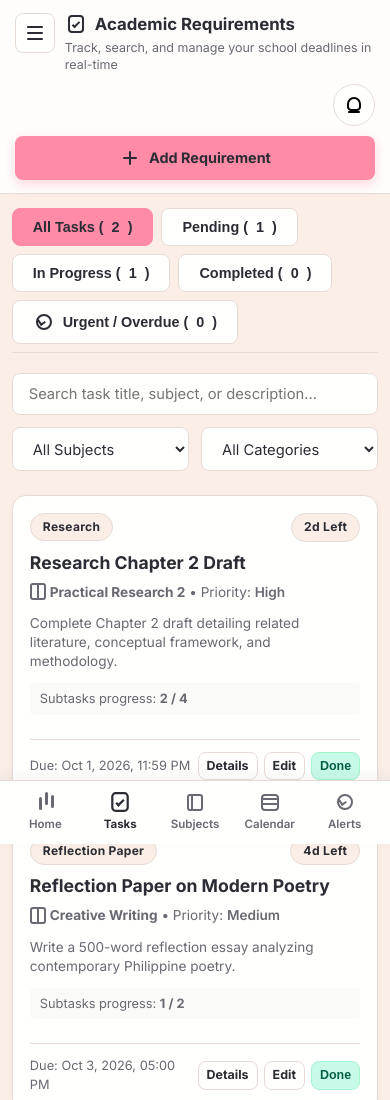
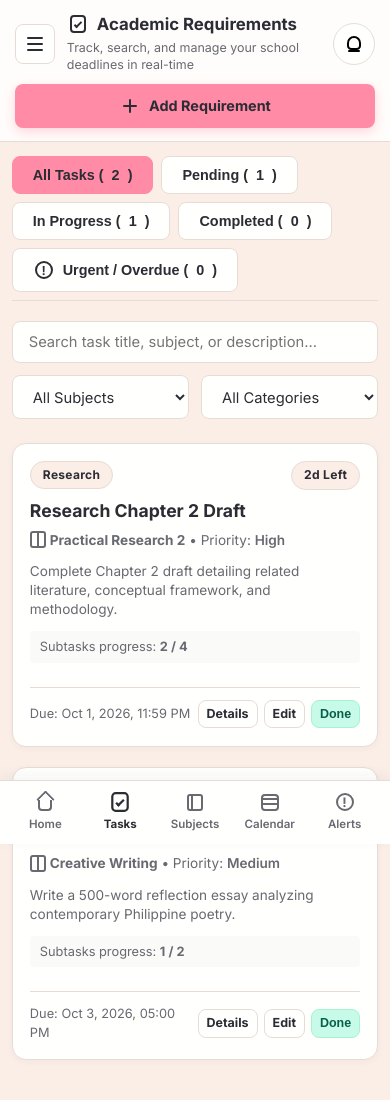
Before and after one commit to 03DxD12/Deadline-Buddy, a plain HTML site: page tasks.html in a window 390 px wide. Shown: the top 1100 px of the page. Drawn offline with Linux system fonts and the light colour scheme.

Commit message:
Fix mobile topbar bell and nav icons

```diff
--- a/css/style.css
+++ b/css/style.css
@@ -176,6 +176,25 @@ body {
     box-shadow: 6px -5px 0 currentColor, 12px -2px 0 currentColor;
 }
 
+.icon-home::before {
+    width: 13px;
+    height: 13px;
+    top: 2px;
+    border-left: 2px solid currentColor;
+    border-top: 2px solid currentColor;
+    border-radius: 2px 0 0 0;
+    transform: rotate(45deg);
+}
+
+.icon-home::after {
+    width: 14px;
+    height: 11px;
+    bottom: 2px;
+    border: 2px solid currentColor;
+    border-top: 0;
+    border-radius: 0 0 4px 4px;
+}
+
 .icon-tasks::before {
     width: 16px;
     height: 18px;
@@ -221,19 +240,18 @@ body {
 }
 
 .icon-alerts::before {
-    width: 16px;
-    height: 16px;
+    width: 18px;
+    height: 18px;
     border: 2px solid currentColor;
     border-radius: 50%;
 }
 
 .icon-alerts::after {
-    width: 6px;
-    height: 7px;
-    border-left: 2px solid currentColor;
-    border-bottom: 2px solid currentColor;
-    transform: rotate(-35deg);
-    transform-origin: bottom left;
+    content: "!";
+    position: static;
+    font-size: 0.82rem;
+    font-weight: 900;
+    line-height: 1;
 }
 
 .icon-profile::before {
@@ -1023,18 +1041,24 @@ input[type="datetime-local"].form-control::-webkit-calendar-picker-indicator:hov
 
     .mobile-toggle {
         display: flex;
+        grid-column: 1;
+        grid-row: 1;
     }
 
     .topbar {
         padding: clamp(10px, 3.4vw, 14px) clamp(10px, 3.8vw, 16px);
-        align-items: flex-start;
-        flex-wrap: wrap;
+        display: grid;
+        grid-template-columns: 42px minmax(0, 1fr) 42px;
+        align-items: center;
+        flex-wrap: unset;
         gap: 10px;
     }
 
     .topbar > div[style*="flex: 1"] {
         min-width: 0;
-        flex: 1 1 calc(100% - 56px) !important;
+        grid-column: 2;
+        grid-row: 1;
+        flex: unset !important;
     }
 
     .topbar h1 {
@@ -1048,13 +1072,30 @@ input[type="datetime-local"].form-control::-webkit-calendar-picker-indicator:hov
     }
 
     .topbar > .btn {
-        order: 3;
+        grid-column: 1 / -1;
+        grid-row: 2;
+        order: unset;
         width: 100%;
         min-height: clamp(38px, 10vw, 42px);
     }
 
     .notification-wrapper {
-        margin-left: auto;
+        grid-column: 3;
+        grid-row: 1;
+        justify-self: end;
+        margin-left: 0;
+    }
+
+    .notification-wrapper .icon-btn {
+        width: 42px;
+        height: 42px;
+    }
+
+    .notif-dropdown {
+        position: fixed;
+        top: 72px;
+        right: 10px;
+        width: min(330px, calc(100vw - 20px));
     }
 
     .container {
--- a/tasks.html
+++ b/tasks.html
@@ -23,7 +23,7 @@
 
             <nav class="nav-menu">
                 <a href="dashboard.html" class="nav-item">
-                    <span class="nav-icon app-icon icon-dashboard" aria-hidden="true"></span>
+                    <span class="nav-icon app-icon icon-home" aria-hidden="true"></span>
                     <span>Dashboard</span>
                 </a>
                 <a href="tasks.html" class="nav-item active">
@@ -137,7 +137,7 @@
     <!-- Bottom Mobile Nav -->
     <div class="mobile-nav">
         <a href="dashboard.html" class="mobile-nav-item">
-            <span class="icon app-icon icon-dashboard" aria-hidden="true"></span>
+            <span class="icon app-icon icon-home" aria-hidden="true"></span>
             <span>Home</span>
         </a>
         <a href="tasks.html" class="mobile-nav-item active">
```
Also changed, not shown: calendar.html (+2 -2 lines), dashboard.html (+2 -2 lines), profile.html (+2 -2 lines), reminders.html (+2 -2 lines), subjects.html (+2 -2 lines), task-details.html (+2 -2 lines), task-form.html (+2 -2 lines).
